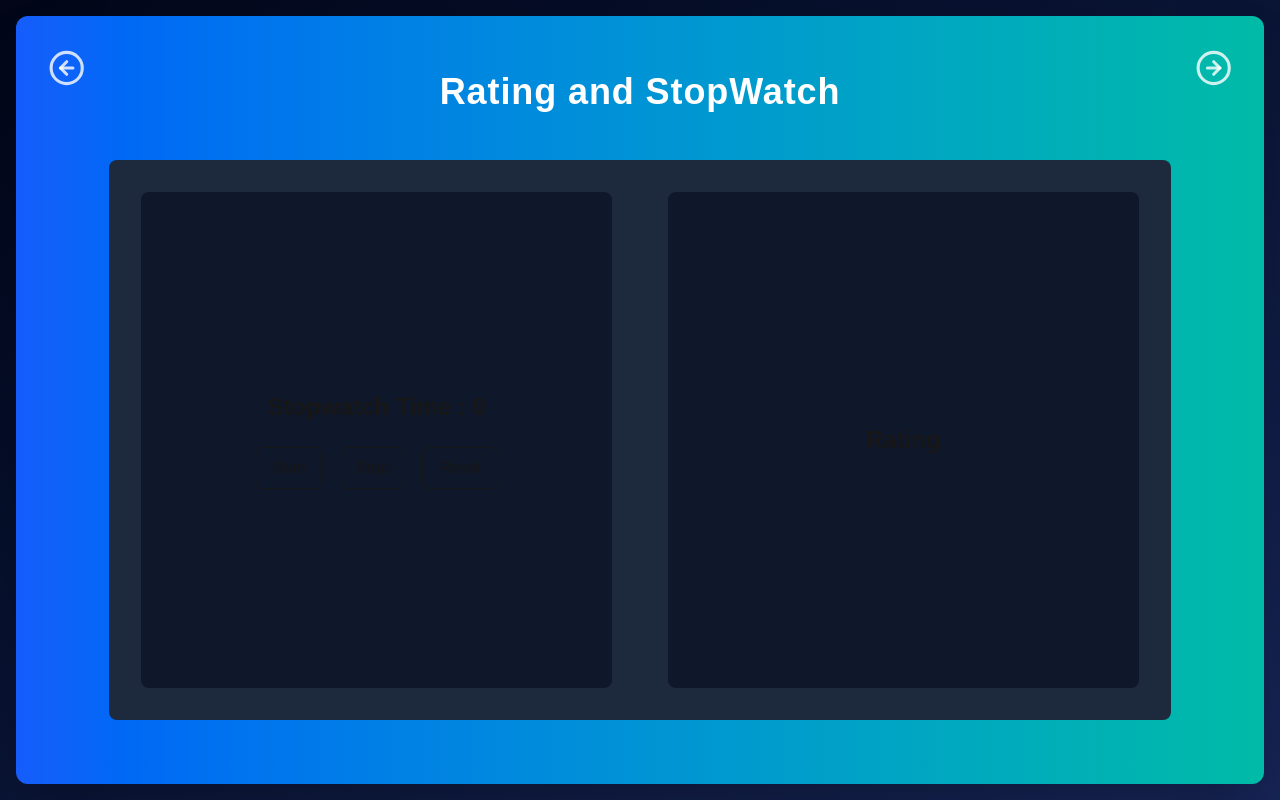
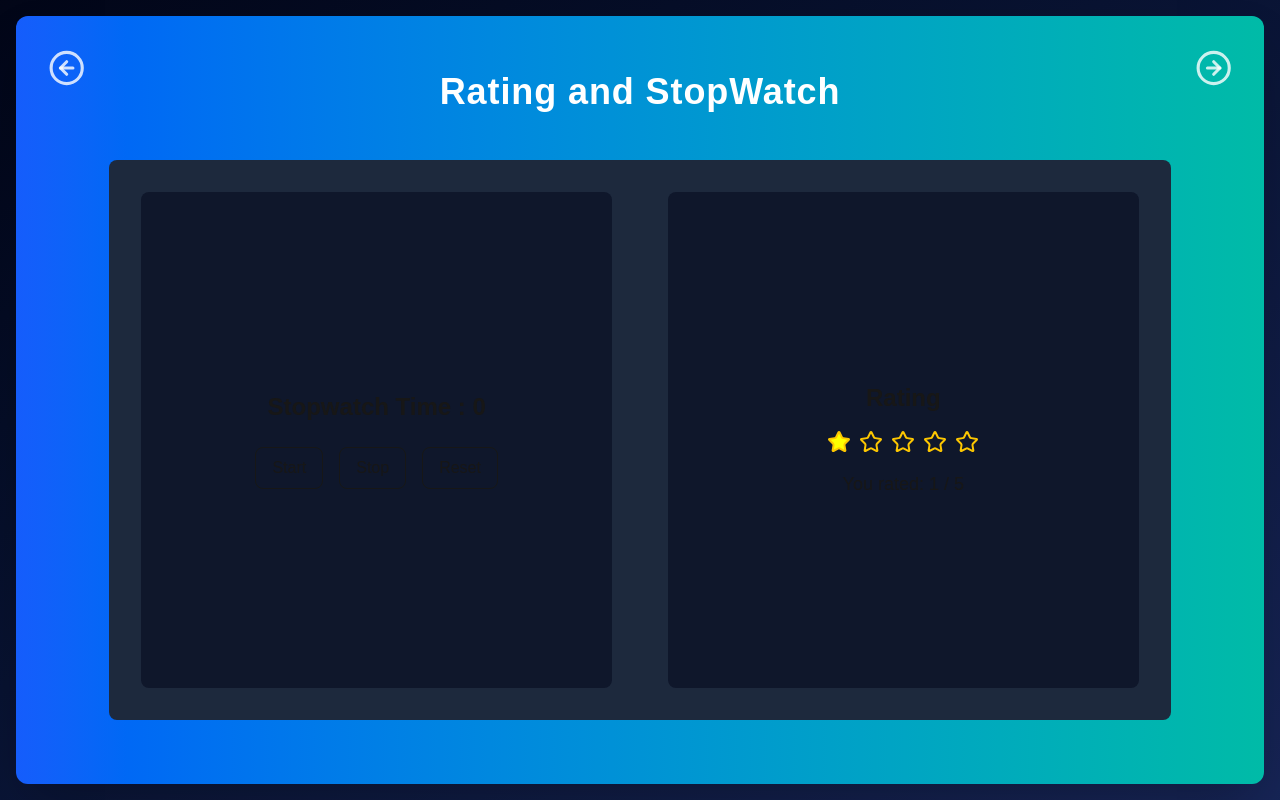
Before and after one commit to abhishekrathour07/Frontend-Interview, a Next.js app: page /question16 in a window 1280 px wide. Built offline with nearby package versions, Linux system fonts and the light colour scheme.

Commit message:
star rating question

```diff
--- a/components/Question16.tsx
+++ b/components/Question16.tsx
@@ -1,9 +1,11 @@
 "use client"
+import { Star } from 'lucide-react'
 import React, { useEffect, useState } from 'react'
 
 const Question16 = () => {
     const [time, setTime] = useState(0)
     const [start, setStart] = useState(false)
+    const [rating, setRating] = useState(0)
 
     useEffect(() => {
         let timer: any
@@ -25,11 +27,22 @@ const Question16 = () => {
                 </div>
             </div>
             <div className='bg-slate-900 rounded-lg m-4 w-1/2 flex flex-col justify-center items-center'>
-                <h1 className='text-2xl  font-semibold'>Rating</h1>
+                <h1 className='text-2xl font-semibold mb-4'>Rating</h1>
+                <div className='flex gap-2'>
+                    {Array.from({length:5}).map((_,index:number) => (
+                        <button
+                            key={index}
+                            onClick={() => setRating(index)}
+                            className='text-yellow-400 text-4xl focus:outline-none'
+                        >
+                            {index <= rating ? <Star fill='yellow'/> : <Star/> }
+                        </button>
+                    ))}
+                </div>
+                <p className='mt-4 text-lg'>You rated: {rating+1} / 5</p>
+            </div>
+        </div>
 
-            </div>
-
-        </div>
     )
 }
 
```
